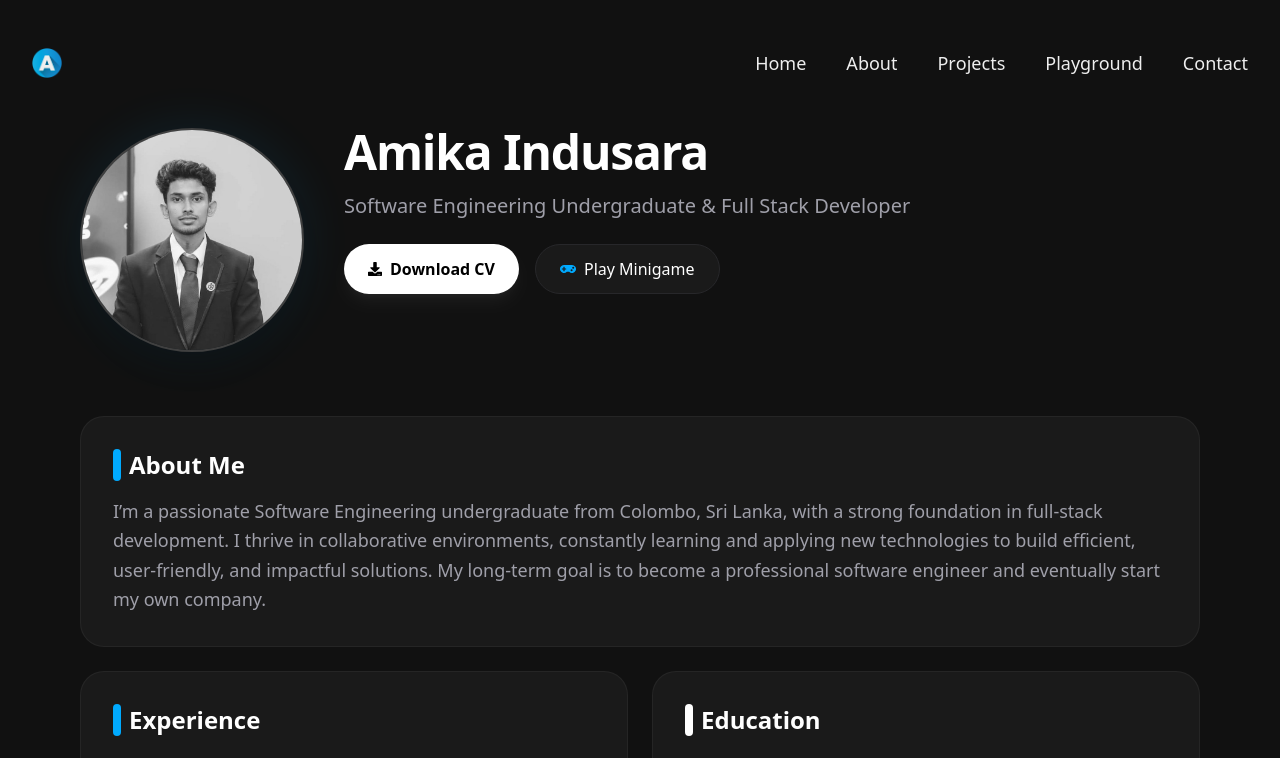
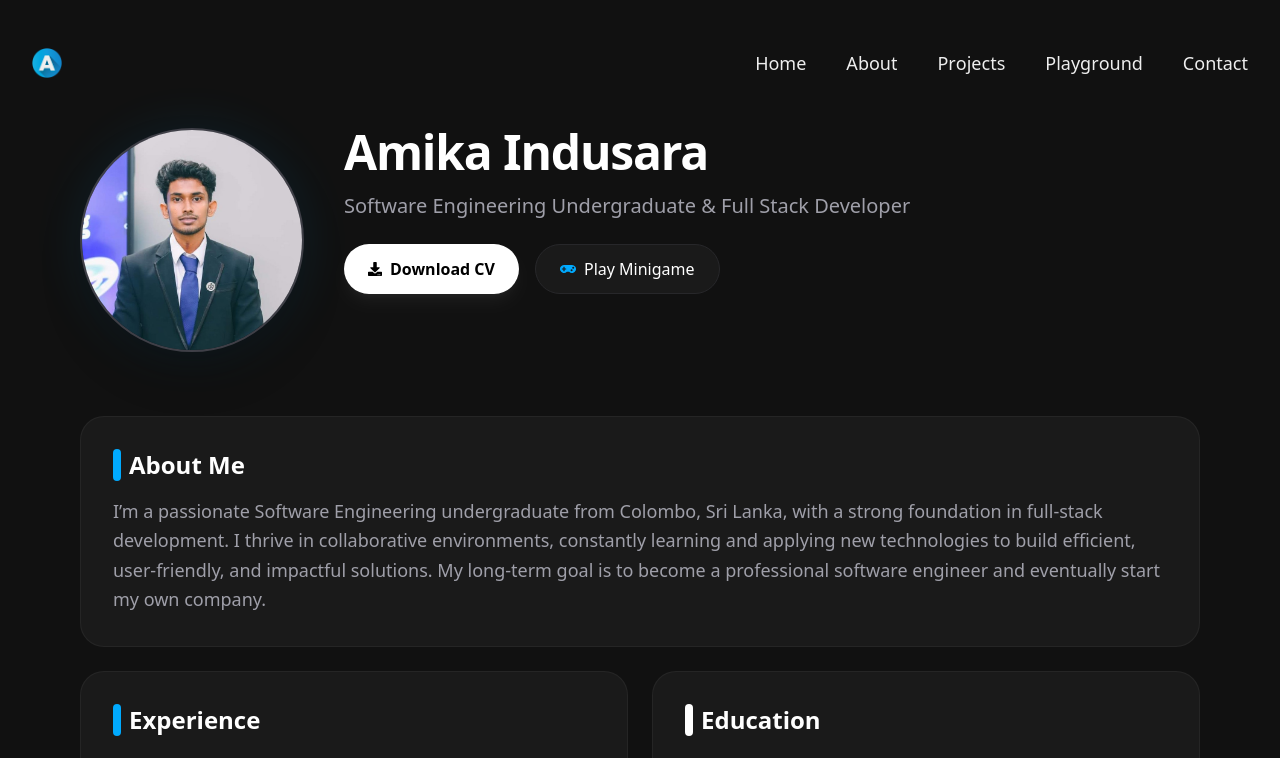
Before and after one commit to Amikzz/amikaSubasinghe-react, a React (Vite) app: page /about in a window 1280 px wide. Shown: the top 758 px of the page. Built offline with nearby package versions, Linux system fonts and the light colour scheme.

Commit message:
Remove grayscale effect from profile image
The grayscale and hover grayscale removal classes were deleted from the profile image in the About page, so the image now displays in full color by default.

```diff
--- a/src/pages/About.jsx
+++ b/src/pages/About.jsx
@@ -50,7 +50,7 @@ const About = () => {
             <motion.img
               src={profilePic}
               alt="Amika Subasinghe"
-              className="relative w-48 h-48 md:w-56 md:h-56 rounded-full object-cover border-2 border-zinc-700 shadow-2xl grayscale hover:grayscale-0 transition-all duration-500"
+              className="relative w-48 h-48 md:w-56 md:h-56 rounded-full object-cover border-2 border-zinc-700 shadow-2xl transition-all duration-500"
               initial={{ scale: 0.9, opacity: 0 }}
               animate={{ scale: 1, opacity: 1 }}
               transition={{ duration: 0.5 }}
```
